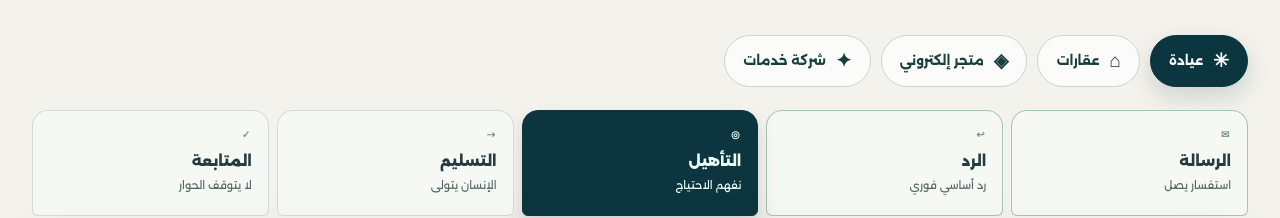
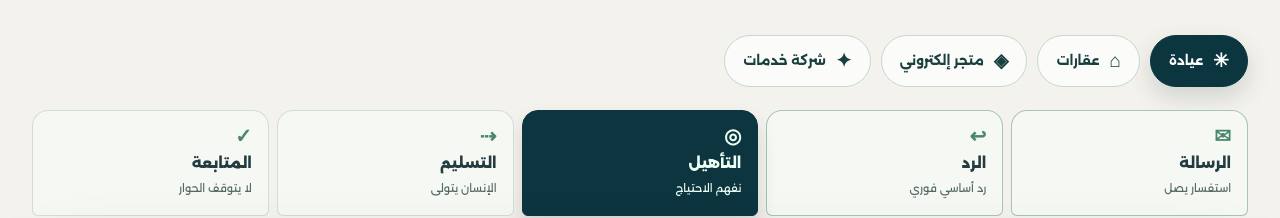
Before and after one commit to mohammedrashad2011-ui/Dewank-2026-website, a Next.js app: page /offers/whatsapp-automation-starter in a window 1280 px wide. Shown: the part 1580-1798 px from the top of the page. Built offline with nearby package versions, Linux system fonts and the light colour scheme; no server answers.

Commit message:
style: replace small numbered badges with legible stage symbols and check marks

```diff
--- a/app/(ar)/offers/whatsapp-automation-starter/whatsapp-cinematic.css
+++ b/app/(ar)/offers/whatsapp-automation-starter/whatsapp-cinematic.css
@@ -43,7 +43,7 @@
 .wa-cinema-page button:focus-visible{outline:3px solid #c19747;outline-offset:3px}
 .wa-cinema-stepper{display:grid;grid-template-columns:repeat(5,minmax(0,1fr));gap:8px;margin:0 0 15px}
 .wa-cinema-stepper button{display:flex;flex-direction:column;align-items:flex-start;gap:5px;min-width:0;min-height:106px;padding:15px 16px;border:1px solid rgba(94,136,136,.24);border-radius:16px 16px 6px 6px;background:#f6f8f4;text-align:start;cursor:pointer;color:#516460;font:inherit;transition:background .2s,transform .2s,border-color .2s}
-.wa-cinema-stepper button b{font-size:10px;letter-spacing:.16em;color:#77958c}
+.wa-cinema-stepper button b{font-size:20px;line-height:1;letter-spacing:0;color:#49876c}
 .wa-cinema-stepper button span{font-size:14px;font-weight:850;color:#243c40}
 .wa-cinema-stepper button small{font-size:11px;line-height:1.45;color:#536961}
 .wa-cinema-stepper button.is-passed{border-color:rgba(45,120,90,.4)}
@@ -108,7 +108,7 @@
 .wa-cinema-scatter span:nth-child(4){bottom:20%;inset-inline-end:5%;transform:rotate(-6deg)}
 .wa-cinema-ordered{display:grid;grid-template-columns:1fr 1fr;align-content:center;gap:10px}
 .wa-cinema-ordered span{display:flex;align-items:center;gap:12px;min-height:65px;padding:13px;border:1px solid rgba(117,240,189,.2);border-radius:15px;background:rgba(117,240,189,.075);color:#ecfff4;font-weight:750;font-size:13px}
-.wa-cinema-ordered i{display:grid;place-items:center;flex:none;width:28px;height:28px;border-radius:50%;background:#a8f5c9;color:#124438;font-size:9px;font-style:normal}
+.wa-cinema-ordered i{display:grid;place-items:center;flex:none;width:28px;height:28px;border-radius:50%;background:#a8f5c9;color:#124438;font-size:15px;font-style:normal}
 .wa-cinema-contrast-grid h3{font-size:clamp(24px,2.5vw,35px);line-height:1.2;margin:14px 0 9px}
 .wa-cinema-contrast-grid p{font-size:14px;line-height:1.8;margin:0;max-width:55ch}
 .wa-cinema-before p{color:#6b5751}
```
